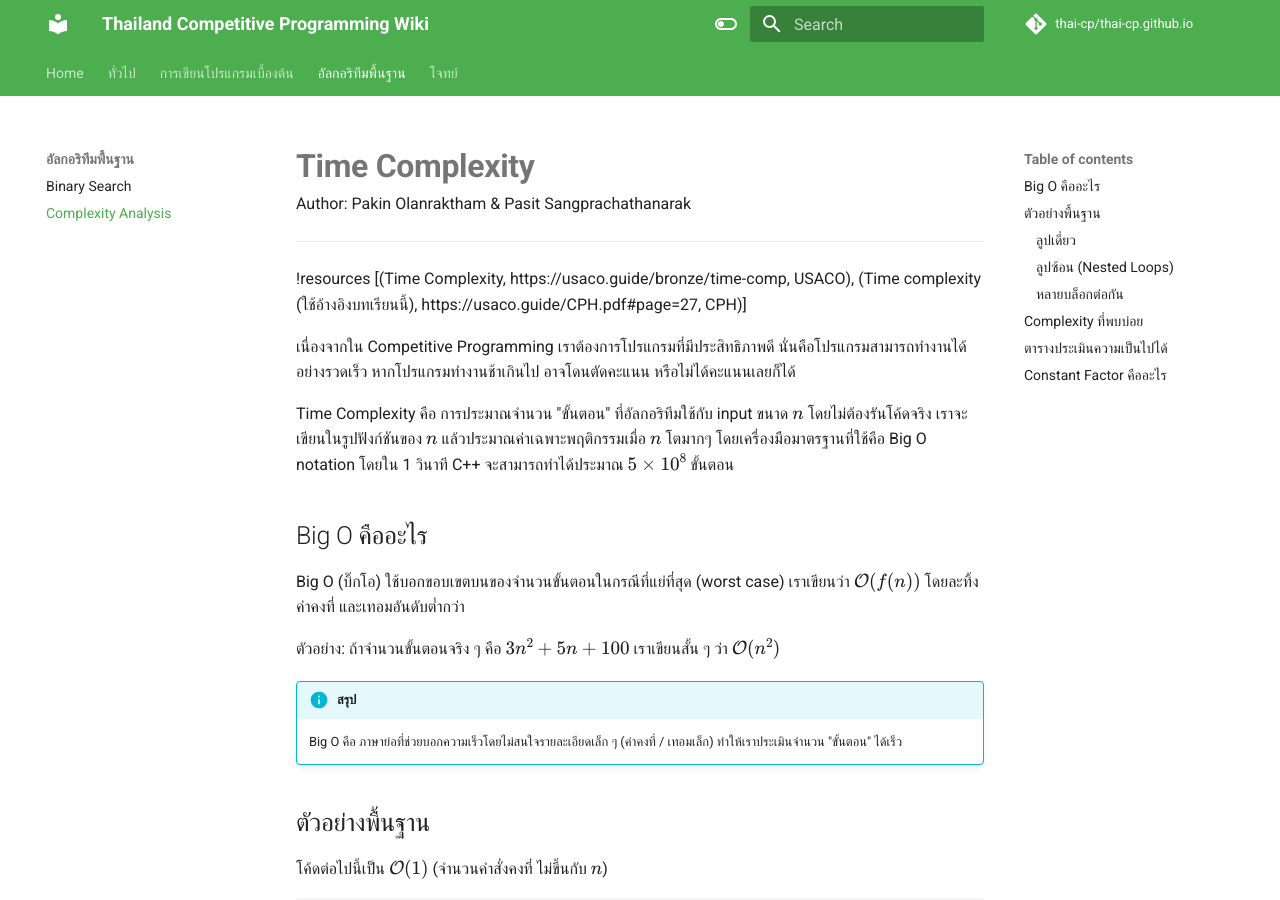
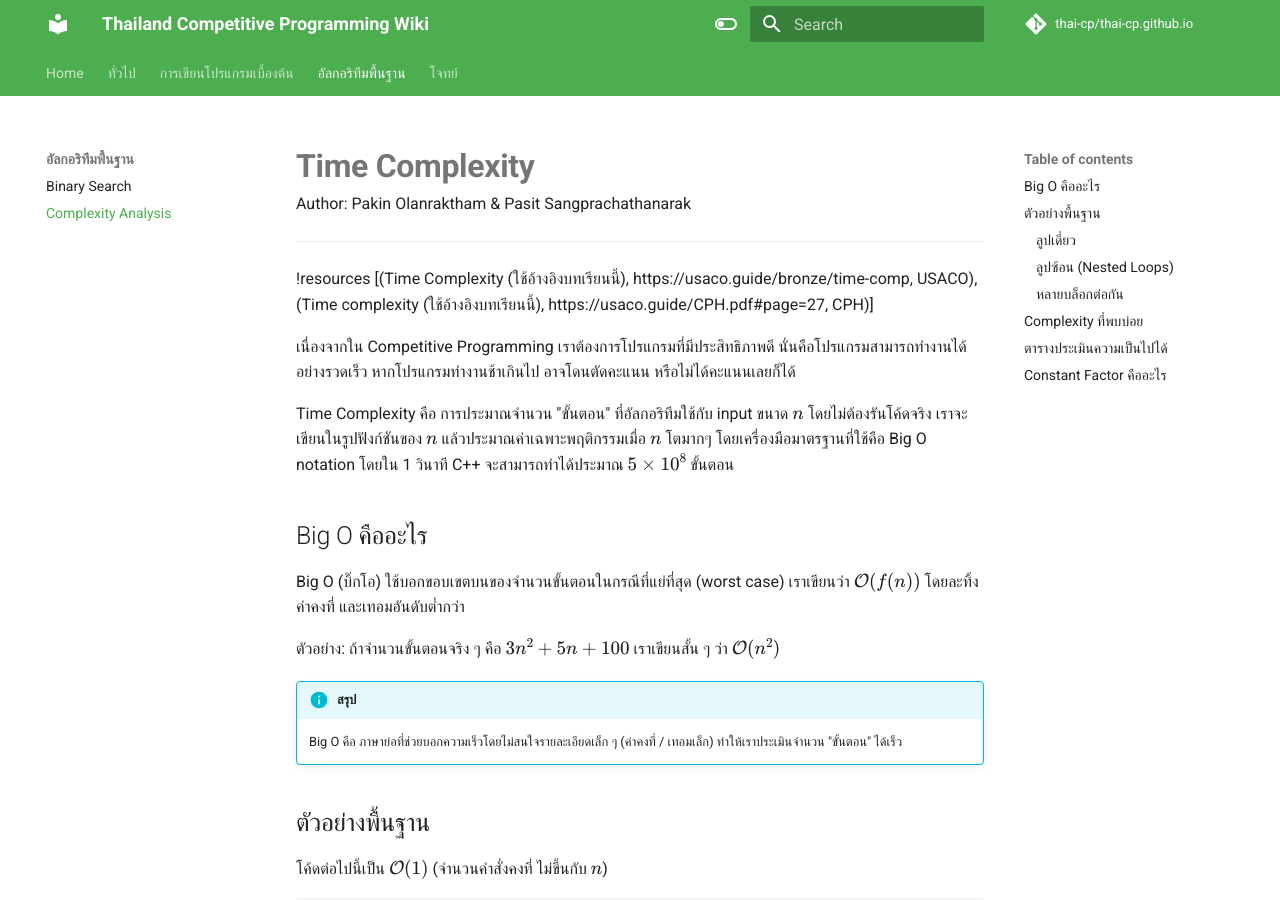
Before and after one commit to thai-cp/thai-cp.github.io, an MkDocs documentation site: the page built from docs/algorithm-basic/complexity.md, in a window 1280 px wide and 900 px high. Built offline with MkDocs 1.6.1 and Material for MkDocs 9.7.7, drawn with Linux system fonts in a browser that asks for light colours; comment, search, counter and statistics services are not loaded.

Commit message:
Add sorting algorithms doc and update resources
Added a new 'sorting.md' file for sorting algorithms with resource links and marked as unfinished. Updated resource formatting in 'complexity.md'. Modified mkdocs.yml to include commented navigation entries for STL and sorting algorithms.

```diff
--- a/docs/algorithm-basic/complexity.md
+++ b/docs/algorithm-basic/complexity.md
@@ -4,7 +4,7 @@
 level:
 ---
 
-!resources [(Time Complexity, https://usaco.guide/bronze/time-comp, USACO), (Time complexity (ใช้อ้างอิงบทเรียนนี้), https://usaco.guide/CPH.pdf#page=27, CPH)]
+!resources [(Time Complexity (ใช้อ้างอิงบทเรียนนี้), https://usaco.guide/bronze/time-comp, USACO), (Time complexity (ใช้อ้างอิงบทเรียนนี้), https://usaco.guide/CPH.pdf#page=27, CPH)]
 
 เนื่องจากใน Competitive Programming เราต้องการโปรแกรมที่มีประสิทธิภาพดี นั่นคือโปรแกรมสามารถทำงานได้อย่างรวดเร็ว หากโปรแกรมทำงานช้าเกินไป อาจโดนตัดคะแนน หรือไม่ได้คะแนนเลยก็ได้
 
--- a/mkdocs.yml
+++ b/mkdocs.yml
@@ -26,9 +26,11 @@
       - คำสั่งวนซ้ำ (For Loop): prog-basic/cpp/for-loop.md
       - ตัวแปรชุด และสายอักขระ: prog-basic/cpp/array.md
       - ฟังก์ชัน: prog-basic/cpp/function.md
+      # - STL : prog-basic/cpp/stl.md
   - อัลกอริทึมพื้นฐาน:
       - Binary Search: algorithm-basic/binary-search.md
       - Complexity Analysis: algorithm-basic/complexity.md
+      # - Sorting Algorithms: algorithm-basic/sorting.md
   - โจทย์: problems/index.md
 
 theme:
```
Also changed, not shown: docs/algorithm-basic/sorting.md (added, +9 -0 lines).
